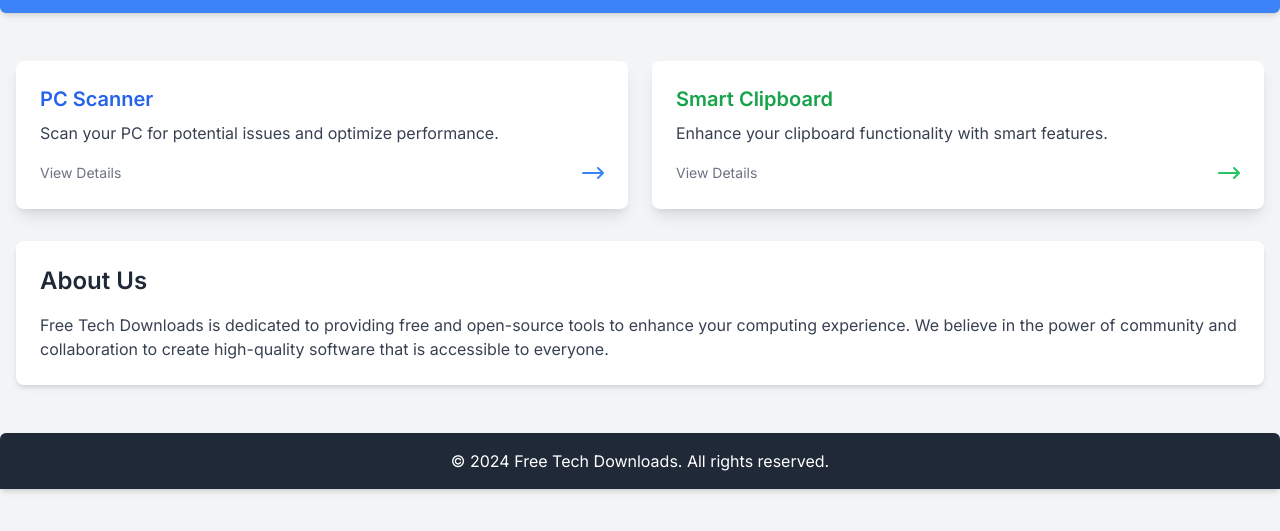
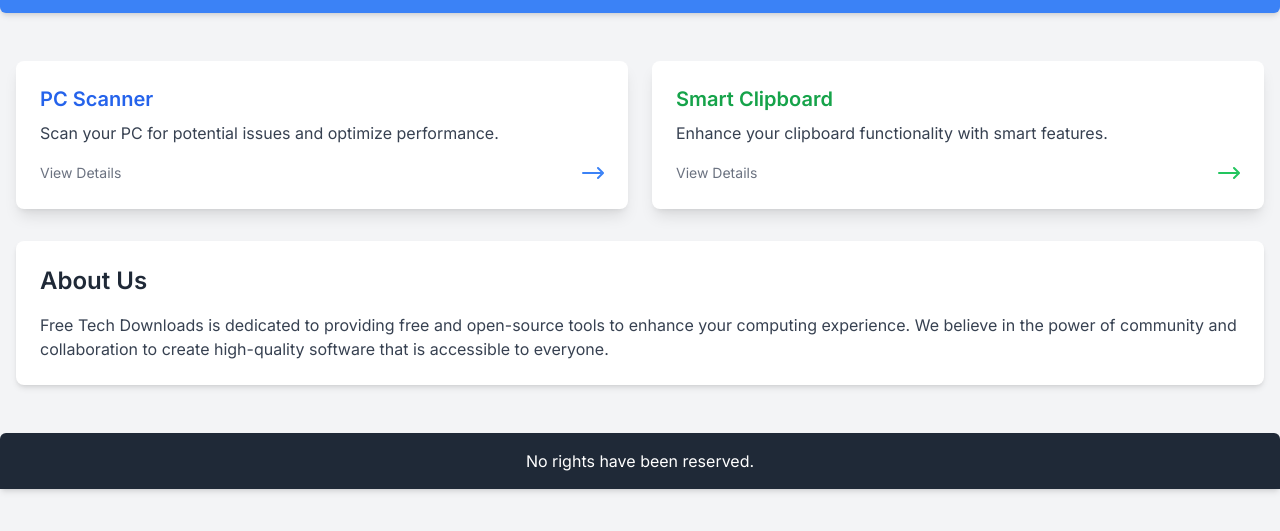
Before and after one commit to freetechdownloads/freetechdownloads.github.io, a plain HTML site: page index.html in a window 1280 px wide. Shown: the part 79-610 px from the top of the page. Drawn offline with nearby package versions, Linux system fonts and the light colour scheme.

Commit message:
Update index.html

```diff
--- a/index.html
+++ b/index.html
@@ -53,7 +53,7 @@
     </main>
 
     <footer class="bg-gray-800 text-white py-4 text-center mt-8 rounded-t-md shadow-md">
-        <p>© 2024 Free Tech Downloads. All rights reserved.</p>
+        <p>No rights have been reserved.</p>
     </footer>
 </body>
 </html>
```
